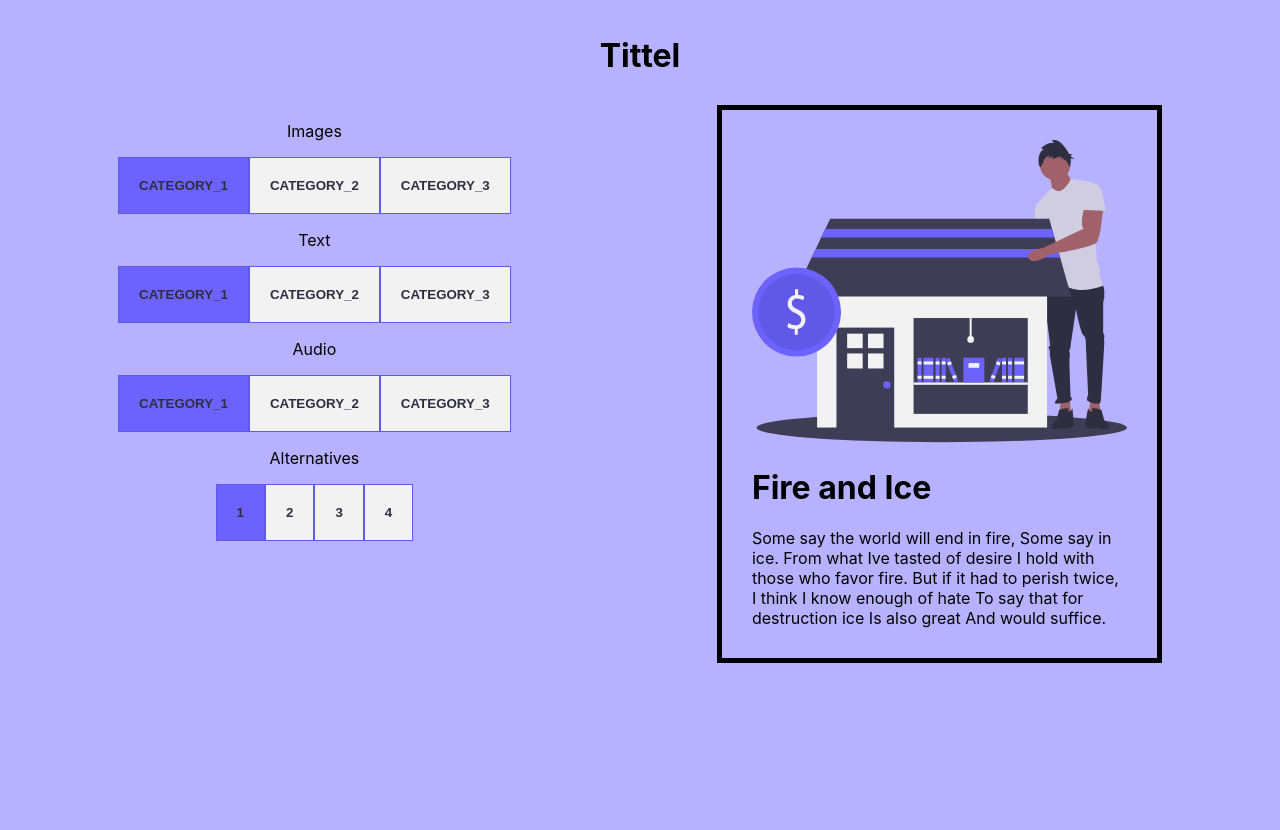
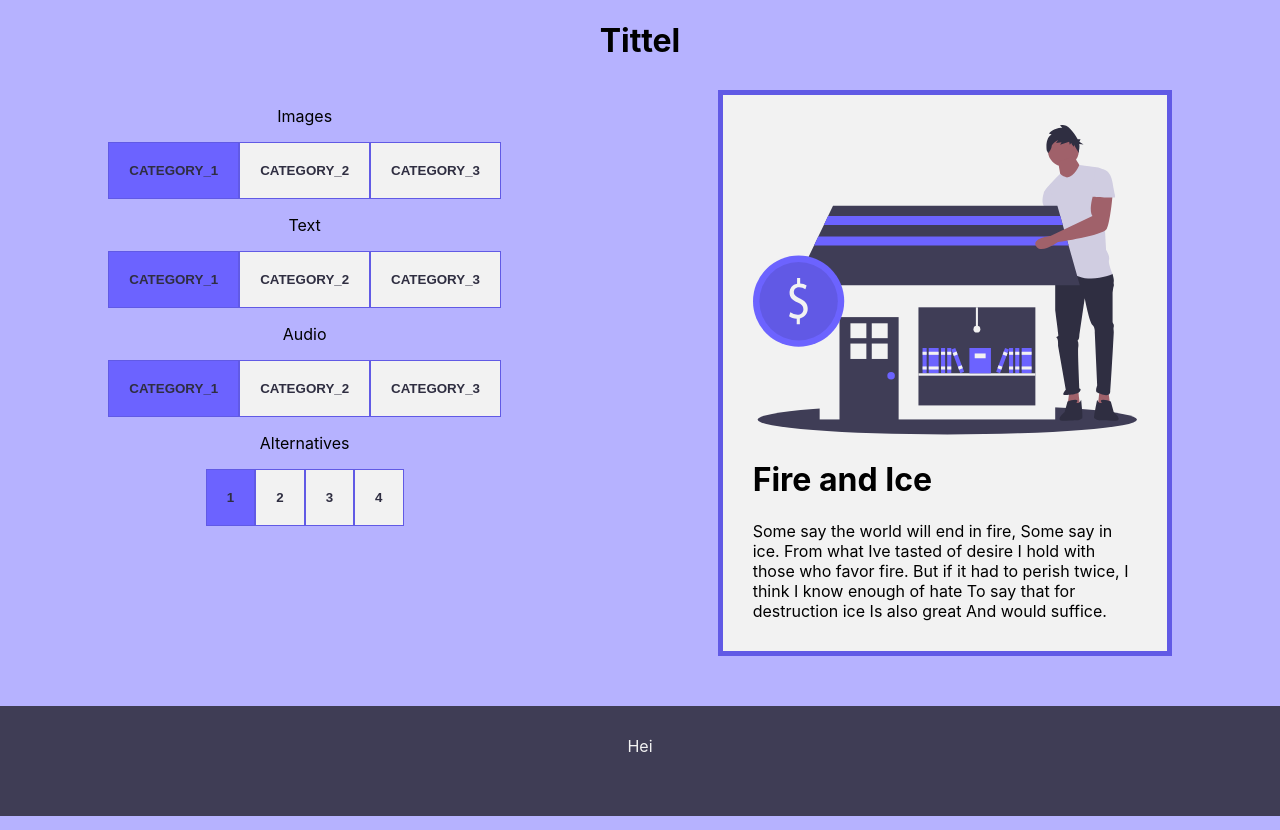
Before and after one commit to rotciw/P2-IT2810-Project-Purple, a React (Create React App) app in the folder exhibition-app/: page / in a window 1280 px wide. Built offline with nearby package versions, Linux system fonts and the light colour scheme.

Commit message:
Add footer

```diff
--- a/exhibition-app/src/components/app/App.css
+++ b/exhibition-app/src/components/app/App.css
@@ -1,8 +1,15 @@
+html, body {
+  background-color: #b6b2ff;
+  height: 100%;
+  margin: 0;
+}
+
 .appContainer {
-  padding: 15px;
-  background-color: #b6b2ff;
-  height: 100vh;
+  /* padding: 15px; */
+  position: relative;
+
 }
+
 .header {
   text-align: center;
   margin-bottom: 30px;
@@ -14,14 +21,15 @@
 }
 
 .categories{
-  margin: 0 auto auto auto;
+  margin: 0 auto 20px auto;
   text-align: center;
 }
 
 .exhibition{
   width: 30%;
   margin: 0 auto;
-  /* overflow: hidden; */
+  overflow: hidden;
   padding: 30px;
-  border: 5px solid black;
+  border: 5px solid #615AE5;
+  background-color: #F2F2F2;
 }
--- a/exhibition-app/src/components/app/App.js
+++ b/exhibition-app/src/components/app/App.js
@@ -2,6 +2,7 @@ import React, { Component } from 'react'
 import './App.css';
 import ButtonContainer from "../buttonContainer/ButtonContainer.js"
 import Showing from "../showing/Showing"
+import Footer from "../footer/Footer"
 
 export class App extends Component {
   constructor(props){
@@ -67,6 +68,7 @@ render(){
               <Showing ref="setCombination" />
             </div>
           </div>
+          <Footer> Hei</Footer>
         </div>
     );
   }
--- /dev/null
+++ b/exhibition-app/src/components/footer/Footer.css
@@ -0,0 +1,15 @@
+.footer {
+    background-color: #3F3D55;
+    color: #F2F2F2;
+    text-align: center;
+    position: relative;
+    left:0;
+    bottom:0;
+    right:0;
+    height: 50px;
+    padding: 30px 0 30px 0;
+    width: 100%;
+    margin-top: 50px;
+    /* align-self: flex-end; */
+    /* display: inline-block; */
+}
--- /dev/null
+++ b/exhibition-app/src/components/footer/Footer.js
@@ -0,0 +1,12 @@
+import React from 'react';
+import './Footer.css';
+
+function Footer ({children}) {
+        return (
+            <div className="footer">
+                { children }
+            </div>
+        );
+    }
+
+export default Footer;
--- a/exhibition-app/src/components/showing/Showing.css
+++ /dev/null
@@ -1,3 +0,0 @@
-.showingContainer {
-    background-color: red;
-}
```
Also changed, not shown: exhibition-app/src/components/footer/footer.css (deleted), exhibition-app/src/components/footer/footer.js (deleted).
